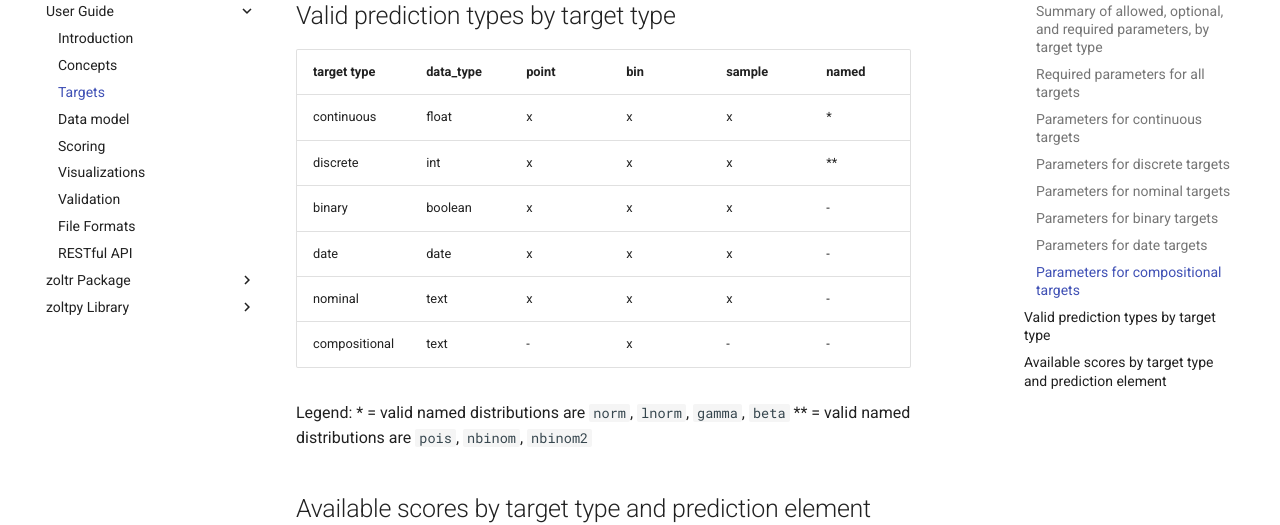
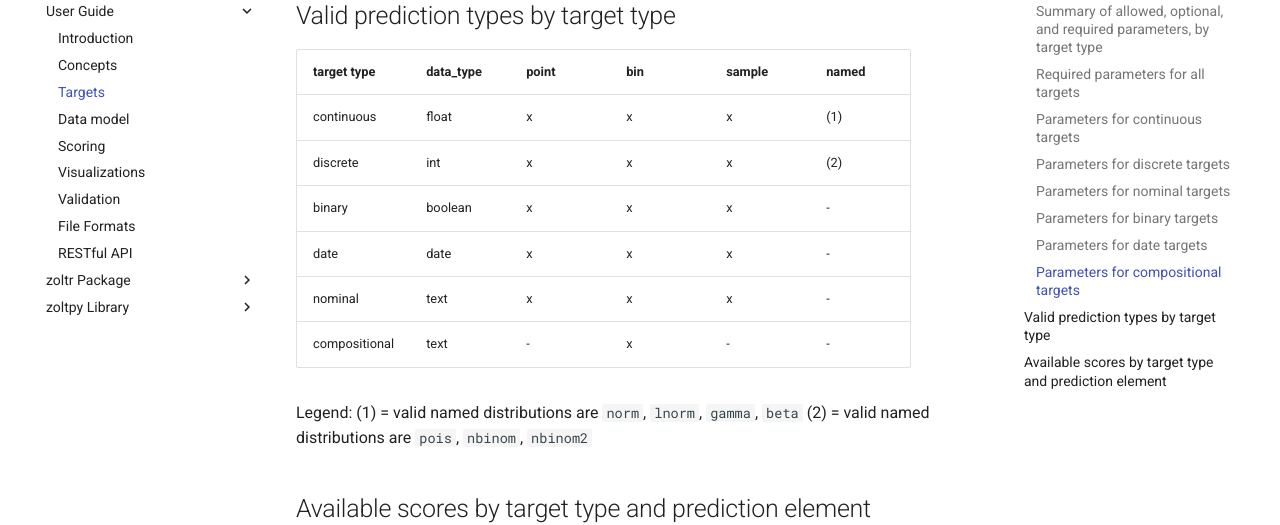
Before and after one commit to reichlab/docs.zoltardata, an MkDocs documentation site: the page built from docs/Targets.md, in a window 1280 px wide and 900 px high, scrolled down 3309 px. Shown: the part 151-676 px from the top of the window. Built offline with MkDocs 1.6.1 and Material for MkDocs 9.7.7, drawn with Linux system fonts in a browser that asks for light colours.

Commit message:
more minor formatting updates.

```diff
--- a/docs/Targets.md
+++ b/docs/Targets.md
@@ -113,16 +113,16 @@ Based off of the unit in the target definition, every date would use a fixed uni
 
 target type   | data_type | point     |    bin    | sample    |  named
 ------------- | --------- | --------- | --------- | --------- | ---------
-continuous    |   float   |    x      |    x      |    x      |    *
-discrete      |   int     |    x      |    x      |    x      |   **
+continuous    |   float   |    x      |    x      |    x      |   (1)
+discrete      |   int     |    x      |    x      |    x      |   (2)
 binary        |  boolean  |    x      |    x      |    x      |    -
 date          |   date    |    x      |    x      |    x      |    -
 nominal       |   text    |    x      |    x      |    x      |    -
 compositional |   text    |    -      |    x      |    -      |    -
 
 Legend:
-* = valid named distributions are `norm`, `lnorm`, `gamma`, `beta`
-** = valid named distributions are `pois`, `nbinom`, `nbinom2`
+(1) = valid named distributions are `norm`, `lnorm`, `gamma`, `beta`
+(2) = valid named distributions are `pois`, `nbinom`, `nbinom2`
 
 
 ## Available scores by target type and prediction element
```
